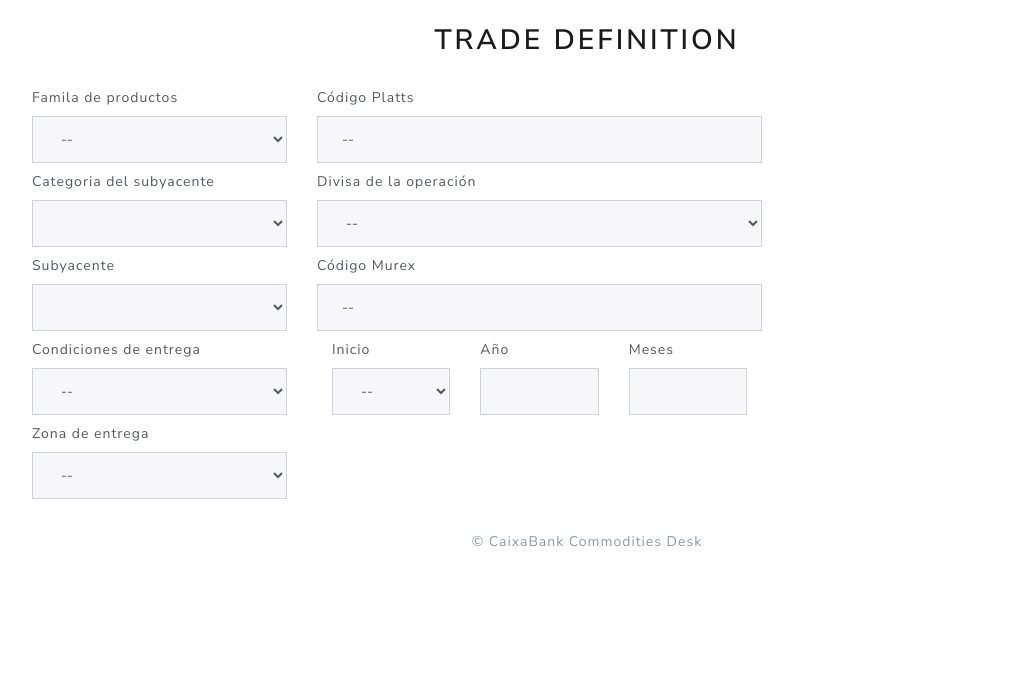
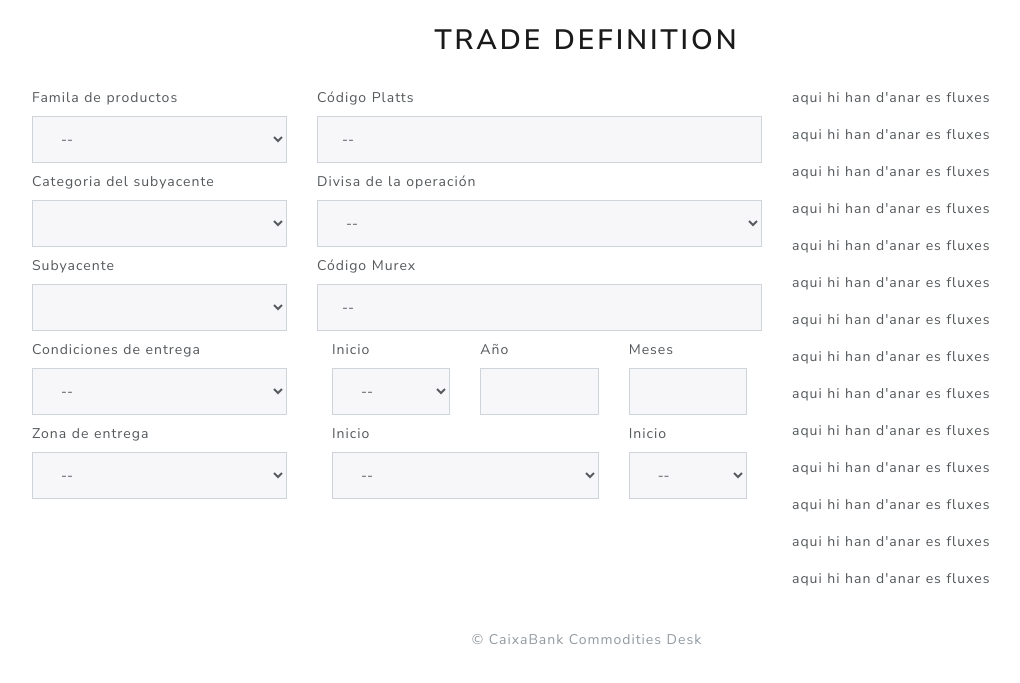
Before and after one commit to miquelcampaner/webcomm, a Flask app: page / in a window 1280 px wide. Shown: the part 94-777 px from the top of the page, without its empty margins (53-1073 px from the left). Run offline with Flask 2, Linux system fonts and the light colour scheme; data comes from the database, SQL or seed files in the repository; both versions use the stored data as it was after the commit; lists and menus that the app fills with data are empty; some libraries are stand-ins or nearby versions.

Commit message:
diumenge

```diff
--- a/app.py
+++ b/app.py
@@ -102,4 +102,4 @@ if __name__ == "__main__":
     db.init_app(app)
     with app.app_context():
         db.create_all()
-    app.run(port=4179)
+    app.run(port=4327)
--- a/forms.py
+++ b/forms.py
@@ -31,7 +31,19 @@ def choice_query_divisas():
 
 
 class ComentForm(FlaskForm):
-    monthNames = ['--', 'JAN', 'FEB', 'MAR', 'APR', 'MAY', 'JUN', 'JUL', 'AUG', 'SEP', 'OCT', 'NOV', 'DEC']
+    monthNames = [("", '--'),
+                  (1, 'JAN'),
+                  (2, 'FEB'),
+                  (3, 'MAR'),
+                  (4, 'APR'),
+                  (5, 'MAY'),
+                  (6, 'JUN'),
+                  (7, 'JUL'),
+                  (8, 'AUG'),
+                  (9, 'SEP'),
+                  (10, 'OCT'),
+                  (11, 'NOV'),
+                  (12, 'DEC')]
 
     formlevelone = QuerySelectField(query_factory=choice_query_fam,
                                     allow_blank=True,
--- a/static/js/jquery.js
+++ b/static/js/jquery.js
@@ -23,6 +23,7 @@ $('#formleveltwo').change(function() {
 
 $('#formunderlyings').change(function() {
     trincaInfosub();
+
 });
 
 $('#formgeodel').change(function() {
@@ -39,3 +40,25 @@ $('#formgeodel').change(function() {
 $('#formdivisas').change(function() {
     trincaMurex();
 });
+
+$('#formmesinici').change(function() {
+    if($('#formyearinici').val() != ''
+        && $('#formtotalmesos').val() != '' ){
+    calculaDataInici();
+    }
+});
+
+$('#formyearinici').change(function() {
+    if($('#formmesinici').val() != ''
+    && $('#formtotalmesos').val() != '' ){
+    calculaDataInici();
+    }
+});
+
+$('#formtotalmesos').change(function() {
+    if($('#formmesinici').val() != ''
+    && $('#formyearinici').val() != ''
+    && $('#formtotalmesos').val() != '' ){
+    calculaDataInici();
+    }
+});
--- a/static/js/jquerymcpfuncs.js
+++ b/static/js/jquerymcpfuncs.js
@@ -34,6 +34,8 @@ function trincaInfosub() {
       for (let itemsubjacent of data.infosub) {
         delivery = itemsubjacent.DelivCond;
         geo = itemsubjacent.GeoPlacement;
+        divisa = itemsubjacent.IdCurcy;
+        nivell = itemsubjacent.SelObs;
         if(delivery == '0'){
           $('#formdelicond').prop('disabled',true);
           $('#formgeodel').prop('disabled',true);
@@ -42,8 +44,6 @@ function trincaInfosub() {
           $('#formdelicond').prop('disabled',false);
           $('#formgeodel').prop('disabled',false);
         };
-        divisa = itemsubjacent.IdCurcy;
-        nivell = itemsubjacent.SelObs;
       };
     });
   });
@@ -57,7 +57,7 @@ function trincaPlatts() {
     iddelicond = '0'
     idgeoplac='0'
   };
-  fetch('/plattscode/' + idsubjacent + '/' +
+ fetch('/plattscode/' + idsubjacent + '/' +
                          iddelicond + '/'+
                          idgeoplac + '/' + [divisa]).then(function(response) {
     response.json().then(function(data) {
@@ -79,10 +79,6 @@ function trincaMurex() {
     iddelicond = '0'
     idgeoplac='0'
   };
-  alert('/murexcode/' + idsubjacent + '/' +
-                         iddelicond + '/'+
-                         idgeoplac + '/'+
-                         idccy)
   fetch('/murexcode/' + idsubjacent + '/' +
                          iddelicond + '/'+
                          idgeoplac + '/'+
@@ -96,3 +92,14 @@ function trincaMurex() {
     });
   });
 };
+
+function calculaDataInici(){
+startMonth = $('#formmesinici').val();
+startYear = $('#formyearinici').val();
+starday = '1';
+//dataInici = Date(startYear,startMonth,starday)
+dataInici = new Date(startYear+'-'+ startMonth)
+dataFin = new Date(dataInici).add(3).month();
+alert(dataInici);
+alert(dataFin);
+};
--- a/templates/index.html
+++ b/templates/index.html
@@ -19,9 +19,9 @@
         {{ renderfield(form.formdivisas, class = 'form-control') }}
         {{ renderfield(form.formmurexcode, class = 'form-control') }}
       </form>
-        <div class="container">
-          <div class="row ">
-            <div class="col col-md-4">
+      <div class="container">
+        <div class="row ">
+          <div class="col col-md-4">
               <form>
                 {{ renderfield(form.formmesinici, class = 'form-control') }}
               </form>
@@ -36,13 +36,39 @@
                 {{ renderfield(form.formtotalmesos, class = 'form-control') }}
               </form>
           </div>
-          </div>
         </div>
+        <div class="row ">
+          <div class="col col-md-8">
+              <form>
+                {{ renderfield(form.formmesinici, class = 'form-control') }}
+              </form>
+            </div>
+          <div class="col col-md-4">
+              <form>
+                {{ renderfield(form.formmesinici, class = 'form-control') }}
+              </form>
+            </div>
+        </div>
+      </div>
 
     </div>
-    <div class="col col-md-5">
+    <div class="col col-md-4">
+      <p>aqui hi han d'anar es fluxes</p>
+      <p>aqui hi han d'anar es fluxes</p>
+      <p>aqui hi han d'anar es fluxes</p>
+      <p>aqui hi han d'anar es fluxes</p>
+      <p>aqui hi han d'anar es fluxes</p>
+      <p>aqui hi han d'anar es fluxes</p>
+      <p>aqui hi han d'anar es fluxes</p>
+      <p>aqui hi han d'anar es fluxes</p>
+      <p>aqui hi han d'anar es fluxes</p>
+      <p>aqui hi han d'anar es fluxes</p>
+      <p>aqui hi han d'anar es fluxes</p>
+      <p>aqui hi han d'anar es fluxes</p>
+      <p>aqui hi han d'anar es fluxes</p>
+      <p>aqui hi han d'anar es fluxes</p>
+
       <form>
-
       </form>
     </div>
   </div>
```
Also changed, not shown: basedades/enercomm.db.
